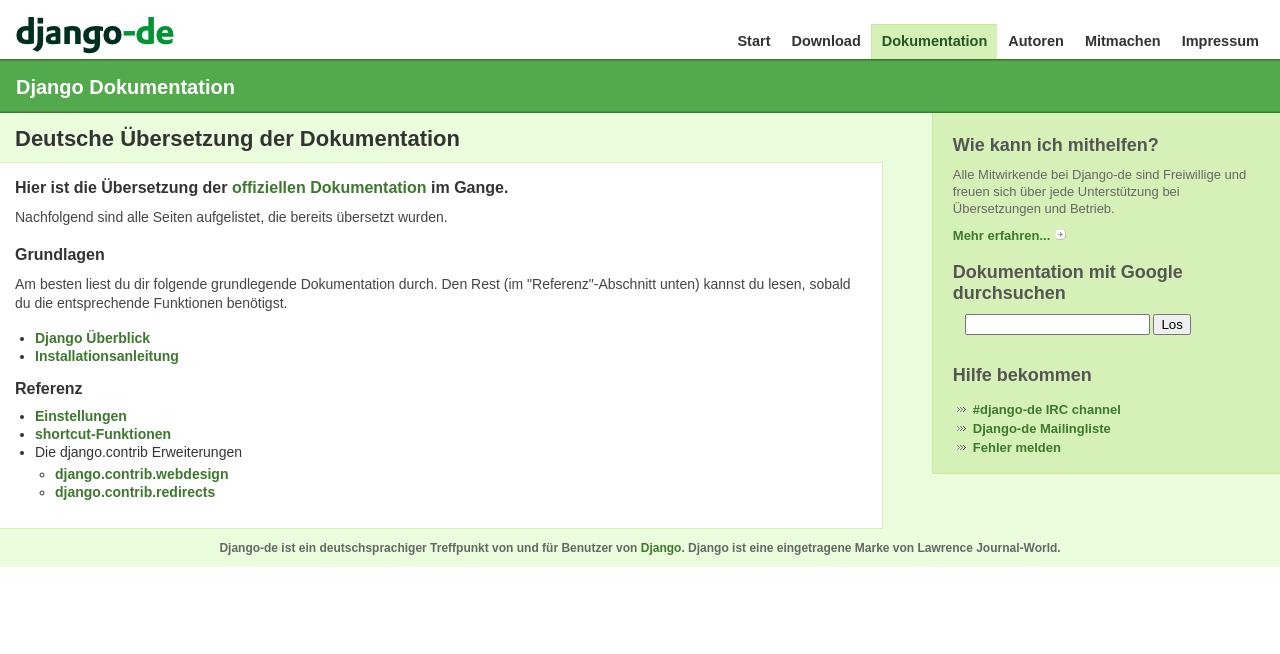
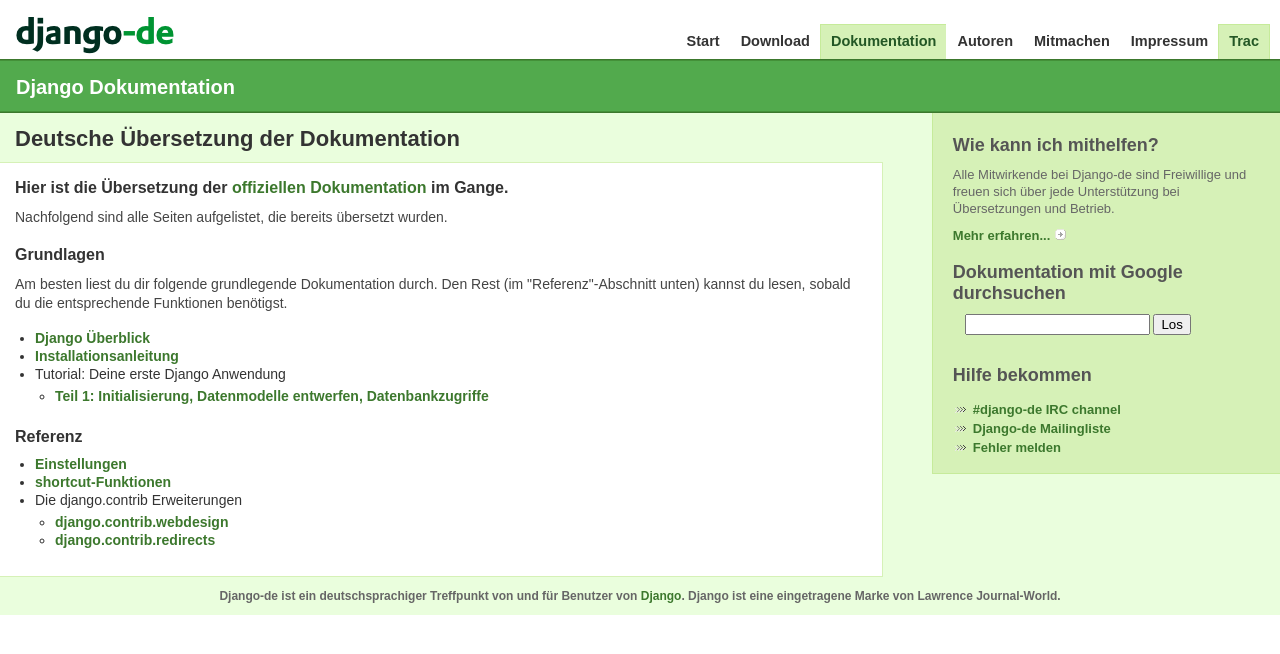
Before and after one commit to jezdez/django-de, a Django app: template django_de/apps/documentation/templates/documentation/index.html in a window 1280 px wide. Shown: the top 654 px of the page. Run offline with Django 3.2, Linux system fonts and the light colour scheme; the template is opened without the code that fills it, so the values that code supplies are empty; parts of the project's set-up code (start-up, migrations or seed data) failed here and were passed over.

Commit message:
einige änderungen: sitemap aktualisiert, tutorial01 hinzugefügt und trac link in der hauptnavigation
git-svn-id: https://www.django-de.org/svn/django/site/trunk@166 72ec9c59-00b0-4840-a13a-91ba528515d4

```diff
--- a/django_de/apps/documentation/templates/documentation/index.html
+++ b/django_de/apps/documentation/templates/documentation/index.html
@@ -27,6 +27,14 @@
         <li>
             <a href="/documentation/install/" title="Wie installiert man Django"
             >Installationsanleitung</a>
+        </li>
+        <li>Tutorial: Deine erste Django Anwendung
+            <ul>
+                <li>
+                    <a href="/documentation/tutorial01/" title="Deine erste Django Anwendung, Teil 1"
+                    >Teil 1: Initialisierung, Datenmodelle entwerfen, Datenbankzugriffe</a>
+                </li>
+            </ul>
         </li>
     </ul>
     <h2>Referenz</h2>
--- a/django_de/templates/base.html
+++ b/django_de/templates/base.html
@@ -55,7 +55,11 @@
                         Impressum
                     </a>
                 </li>
-
+                <li id="nav-trac">
+                    <a href="/trac/" class="active">
+                        Trac
+                    </a>
+                </li>
             </ul>
         </div>
         <!-- END Header -->
--- a/django_de/templates/homepage.html
+++ b/django_de/templates/homepage.html
@@ -35,7 +35,7 @@
     <p>
         Wenn du sofort loslegen willst, lies bitte die <a href="/documentation/install/"
         title="Installationsanleitung aufrufen">Installationsanleitung</a> und dann das
-        <a href="http://www.djangoproject.com/documentation/tutorial01/"
+        <a href="/documentation/tutorial01/"
         title="Tutorial aufrufen">Tutorial</a>.
     </p>
 </div>
@@ -109,7 +109,7 @@
     <h2>Dokumentation</h2>
     <ul class="linklist doclist">
         <li><a href="/documentation/install/">Installationsanleitung</a></li>
-        <li><a href="http://www.djangoproject.com/documentation/tutorial01/">Anfänger-Tutorial</a></li>
+        <li><a href="/documentation/tutorial01/">Anfänger-Tutorial</a></li>
         <li><a href="http://www.djangoproject.com/documentation/model-api/">Datenmodelle</a></li>
         <li><a href="http://www.djangoproject.com/documentation/templates/">Templates</a></li>
         <li><a href="/documentation/">Und vieles mehr...</a></li>
--- a/django_de/urls.py
+++ b/django_de/urls.py
@@ -10,14 +10,19 @@
 
 static_urls = (
     '/',
+    '/trac/',
     '/authors/',
     '/download/',
     '/imprint/',
     '/participate/',
+    '/documentation/',
     '/documentation/overview/',
     '/documentation/install/',
     '/documentation/webdesign/',
     '/documentation/shortcuts/',
+    '/documentation/settings/',
+    '/documentation/redirects/',
+    '/documentation/tutorial01/',
 )
 
 sitemaps = {
```
